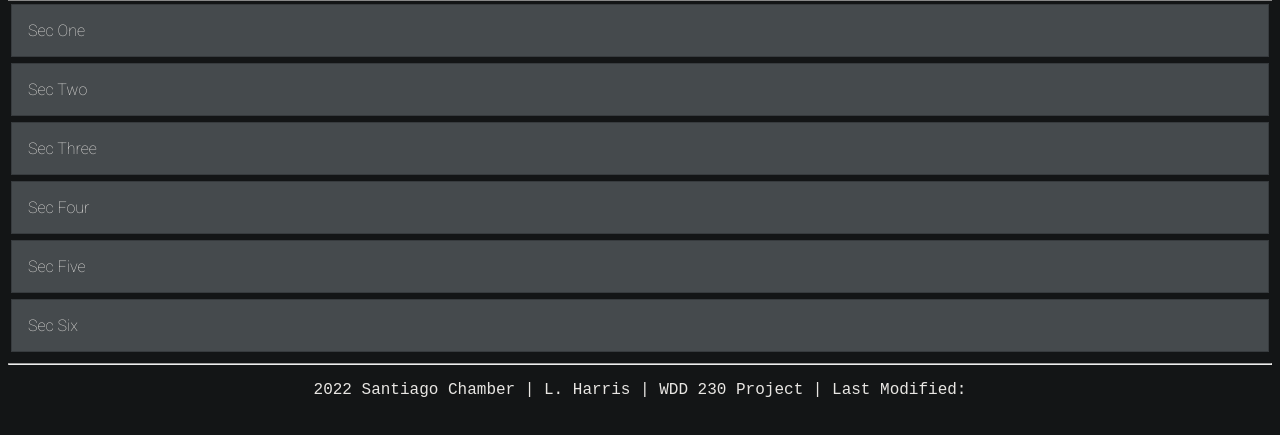
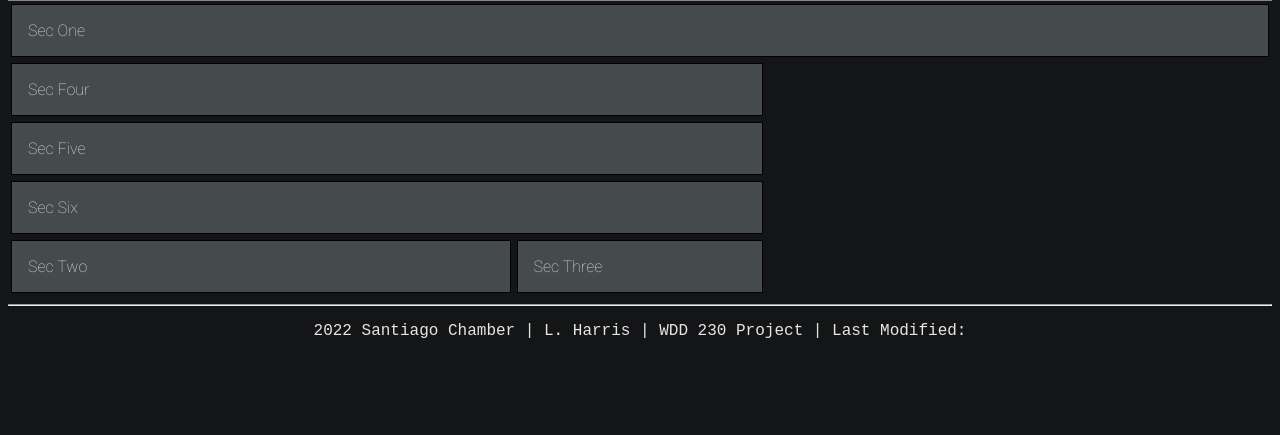
Before and after one commit to IAmLHarris/wdd230-2, a plain HTML site: page chamber/index.html in a window 1280 px wide. Shown: the part 183-618 px from the top of the page. Drawn offline with Linux system fonts and the light colour scheme.

Commit message:
big changes

```diff
--- a/chamber/index.html
+++ b/chamber/index.html
@@ -6,6 +6,8 @@
     <meta http-equiv="X-UA-Compatible" content="ie=edge" />
     <title>Chamber of Commerce</title>
     <link rel="stylesheet" href="styles/base.css" />
+    <link rel="stylesheet" href="styles/medium.css" />
+    <link rel="stylesheet" href="styles/large.css" />
   </head>
 
   <body>
--- a/chamber/styles/base.css
+++ b/chamber/styles/base.css
@@ -62,17 +62,16 @@ nav {
 main .mainContent {
   display: grid;
   grid-template-columns: 1fr;
+  grid-template-rows: auto;
   font-size: 1rem;
 }
 main .mainSelection {
   margin: 3px;
-  border: 1px solid rgba(0, 0, 0, 0.2);
+  border: 1px solid #000000;
   padding: 1rem;
   background-color: #454a4d;
 }
-main article ul {
-  margin: 1rem 0 0 1rem;
-}
+
 main picture {
   display: none;
   margin: 1rem;
--- /dev/null
+++ b/chamber/styles/large.css
@@ -0,0 +1,36 @@
+@media only screen and (min-width: 60em) {
+  main .mainContent {
+    grid-template-columns: repeat(5, 1fr);
+    grid-template-rows: repeat(5, auto);
+  }
+
+  #sec1 {
+    grid-column: 1 / 6;
+    grid-row: 1 / 2;
+  }
+
+  #sec2 {
+    grid-column: 1 / 3;
+    grid-row: 5 / 6;
+  }
+
+  #sec3 {
+    grid-column: 3 / 4;
+    grid-row: 5 / 6;
+  }
+
+  #sec4 {
+    grid-column: 1 / 4;
+    grid-row: 2 / 3;
+  }
+
+  #sec5 {
+    grid-column: 1 / 4;
+    grid-row: 3 / 4;
+  }
+
+  #sec6 {
+    grid-column: 1 / 4;
+    grid-row: 4 / 5;
+  }
+}
--- /dev/null
+++ b/chamber/styles/medium.css
@@ -0,0 +1,36 @@
+@media only screen and (min-width: 600px) {
+  main .mainContent {
+    grid-template-columns: repeat(3, 1fr);
+    grid-template-rows: repeat(5, auto);
+  }
+
+  #sec1 {
+    grid-column: 1 / 4;
+    grid-row: 1 / 2;
+  }
+
+  #sec2 {
+    grid-column: 1 / 3;
+    grid-row: 5 / 6;
+  }
+
+  #sec3 {
+    grid-column: 3 / 4;
+    grid-row: 5 / 6;
+  }
+
+  #sec4 {
+    grid-column: 1 / 4;
+    grid-row: 2 / 3;
+  }
+
+  #sec5 {
+    grid-column: 1 / 4;
+    grid-row: 3 / 4;
+  }
+
+  #sec6 {
+    grid-column: 1 / 4;
+    grid-row: 4 / 5;
+  }
+}
```
Also changed, not shown: index.html (+1 -0 lines), favicon.ico (added).
